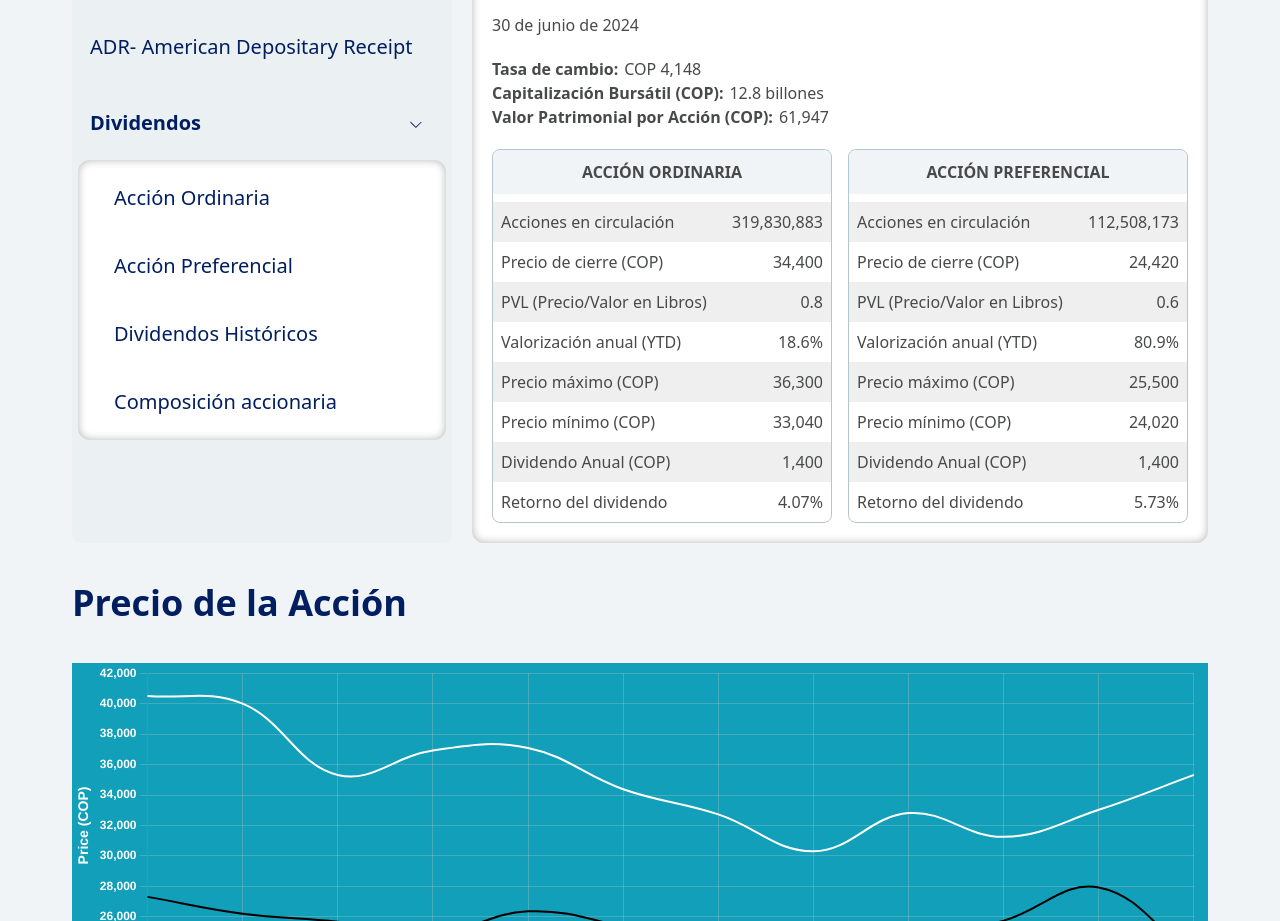
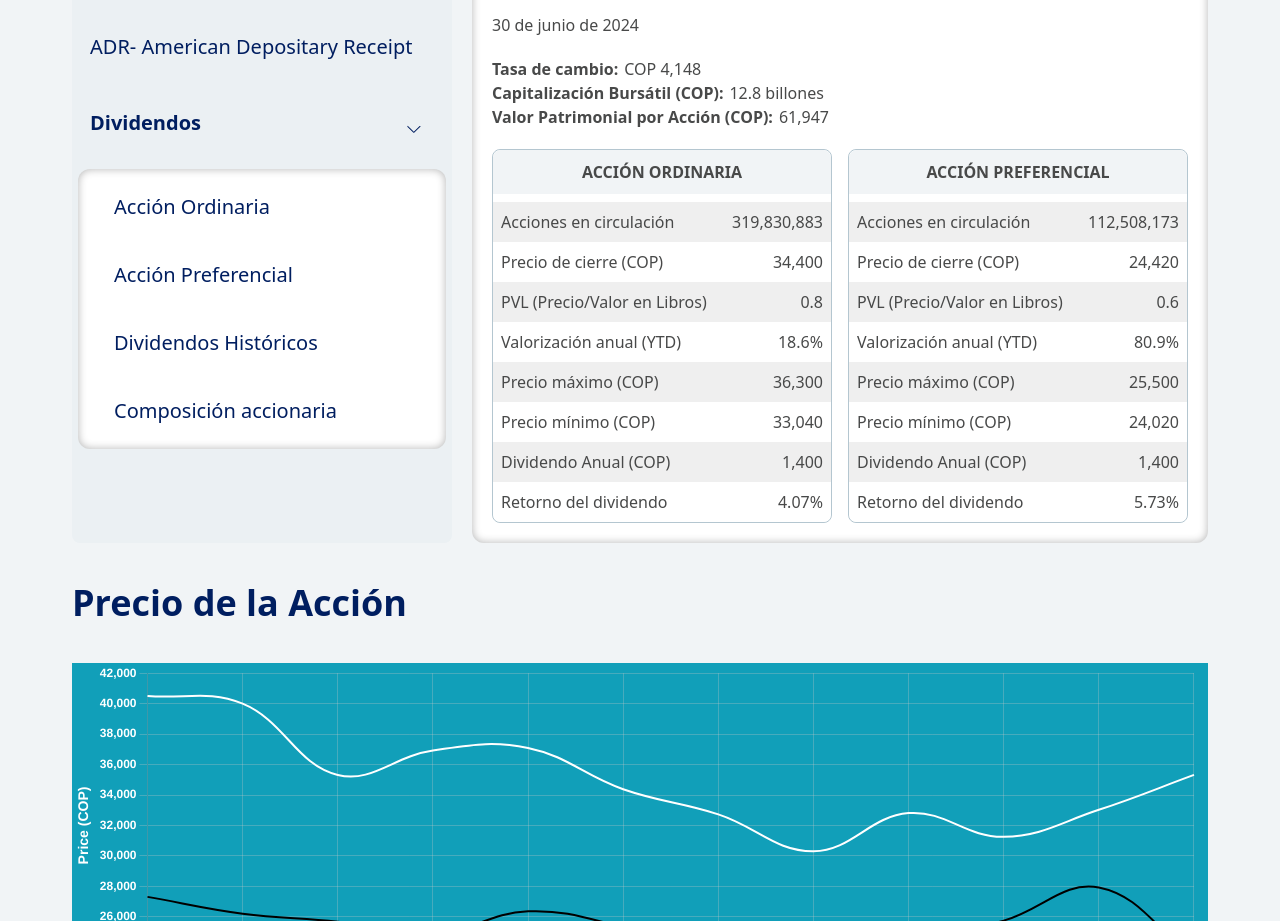
Before and after one commit to FahadJrdev/liferay, a website: page src/acciones.html in a window 1280 px wide. Shown: the part 1358-2279 px from the top of the page. Drawn offline with Linux system fonts and the light colour scheme.

Commit message:
icons manage initialized

```diff
--- a/src/acciones.html
+++ b/src/acciones.html
@@ -336,8 +336,12 @@
                                     class="menuLabel w-full flex justify-between p-0.5 sm:p-[12px] hover:bg-white rounded-lg text-sm sm:text-base lg:text-xl font-normal mb-[8px] cursor-pointer">
                                     <span class="font-bold text-xlblock">Dividendos</span>
                                     <span class="flex items-center justify-center p-0.5 sm:p-[12px]">
-                                        <img class="w-3 transition-all duration-300" src="./assets/icons/down-arrow.svg"
-                                            alt="down-arrow">
+                                        <svg width="16" height="16" viewBox="0 0 16 16" fill="none"
+                                            xmlns="http://www.w3.org/2000/svg">
+                                            <path
+                                                d="M14.6575 5.31773C14.3035 4.97416 13.74 4.96512 13.3767 5.28609L7.81077 10.6884L2.23092 5.27253L1.60679 4.66675C1.25281 5.01032 1.24349 5.55733 1.57419 5.90995L7.48474 11.6468C7.57324 11.7327 7.68968 11.7779 7.81543 11.7779C7.94119 11.7779 8.05763 11.7281 8.14613 11.6468L14.0427 5.92351L14.6668 5.31773H14.6575Z"
+                                                fill="#001E60" />
+                                        </svg>
                                     </span>
                                 </h1>
                                 <!-- Nested Menu -->
```
Also changed, not shown: src/assets/icons/Linked-in.svg (deleted), src/assets/icons/X.svg (deleted), src/assets/icons/Youtube.svg (deleted), src/assets/icons/down-arrow.svg (deleted), src/assets/icons/search-box.svg (deleted).
